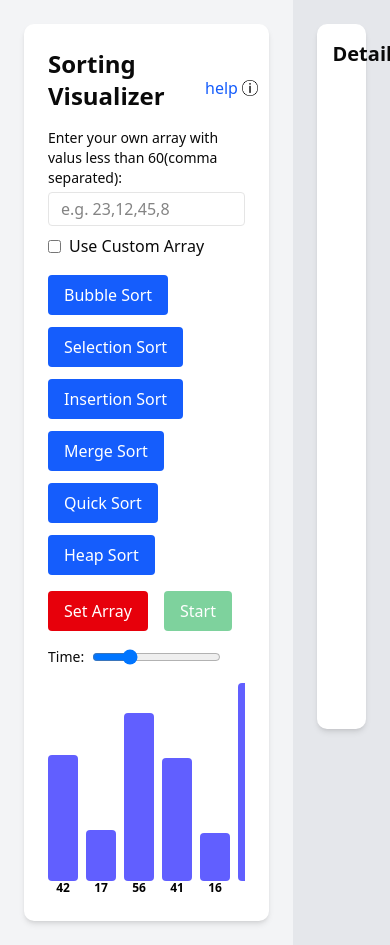
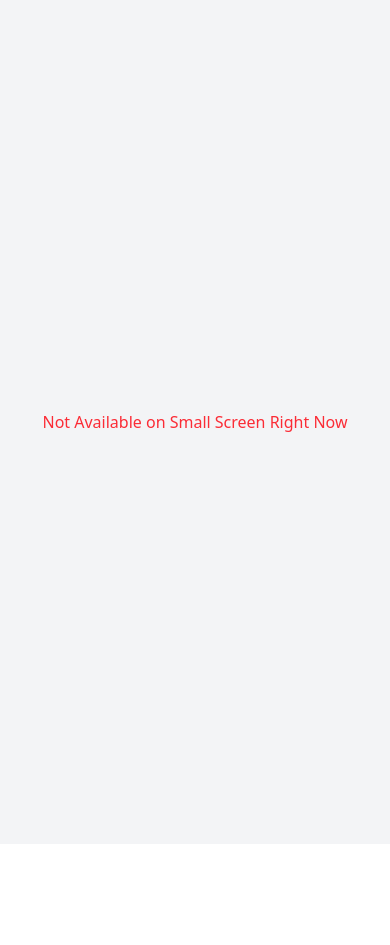
Before and after one commit to tGupta24/SortingVisualiser, a React (Vite) app: page / in a window 390 px wide. After the commit the page ends 844 px from the top, so only its background shows below. Built offline with nearby package versions, Linux system fonts and the light colour scheme.

Commit message:
Fix footer text typo and improve responsiveness in SortingVisualizer component

```diff
--- a/src/App.jsx
+++ b/src/App.jsx
@@ -5,9 +5,9 @@ function App() {
   return (
     <div className="App">
       <VisualizerWrapper />
-      <footer className="text-center ">
+      <footer className="text-center">
         <p className="text-sm">
-          &copy; {new Date().getFullYear()} SortringVisualiser. All rights reserved.
+          &copy; {new Date().getFullYear()} SortingVisualizer. All rights reserved.
         </p>
       </footer>
       {/* <About /> */}
--- a/src/components/SortingVisualizer.jsx
+++ b/src/components/SortingVisualizer.jsx
@@ -267,7 +267,12 @@ export default function SortingVisualizer() {
     const current = steps[stepIndex] || { array, sortedIndices: [] };
 
     return (
-        <div className="flex h-fit bg-gray-100">
+        <>
+            <div className="flex sm:hidden items-center justify-center min-h-screen text-center bg-gray-100 text-red-500">
+                Not Available on Small Screen Right Now
+            </div>
+
+            <div className=" h-fit bg-gray-100 hidden sm:flex">
                 <div className="w-3/4 p-6 overflow-hidden">
                     <div className="bg-white p-6 rounded-lg shadow-md flex flex-col h-full">
                         <div className="flex justify-between">
@@ -391,6 +396,7 @@ export default function SortingVisualizer() {
                 <FloatingDock />
             </div> */}
             </div>
+        </>
 
     );
 }
```
Lines whose indentation alone changed are shown as unchanged.
